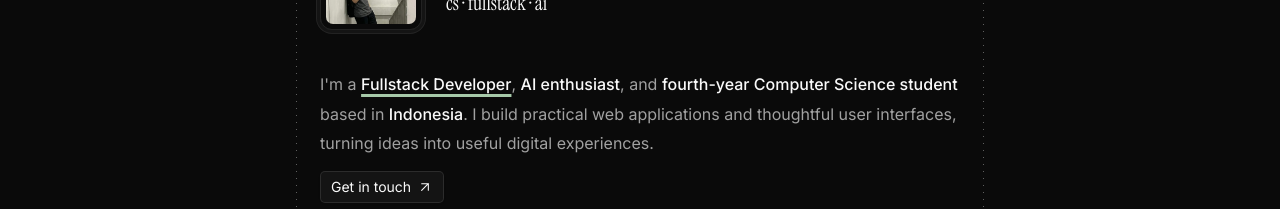
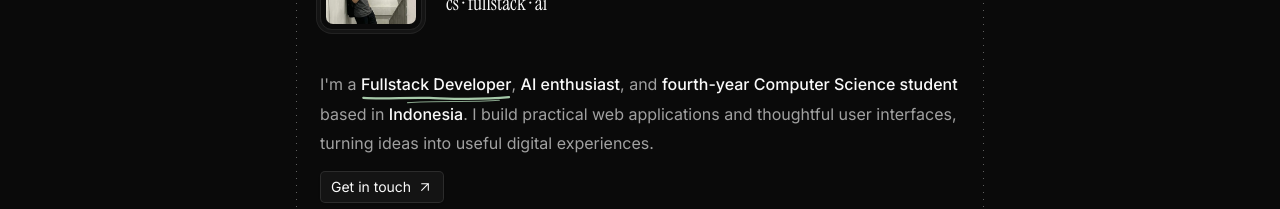
Before and after one commit to Jordannst/dev-folio, a Next.js app: page / in a window 1280 px wide. Shown: the part 280-489 px from the top of the page. Built offline with nearby package versions, Linux system fonts and the light colour scheme.

Commit message:
feat(profile): animate randomized hand-drawn underline

```diff
--- a/src/app/globals.css
+++ b/src/app/globals.css
@@ -17,7 +17,12 @@ h1,h2,h3,p { margin:0; }.muted { color:var(--muted); }
 .hero-intro { display:flex; gap:24px; align-items:center; padding:40px 0 24px; }.avatar-frame { flex-shrink:0; width:102px; height:102px; padding:5px; border-radius:12px; border:1px solid var(--border); box-shadow:0 0 0 3px var(--surface),0 0 0 4px var(--border); }.avatar-frame img { height:100%; width:100%; object-fit:cover; object-position:center 27%; border-radius:7px; }
 .hero-identity { flex:1; min-width:0; }.hero-identity h1 { font-family:var(--font-instrument-serif); font-size:36px; font-weight:400; line-height:1.25; letter-spacing:-.8px; }.hero-identity p { font-family:var(--font-instrument-serif); font-size:20px; margin-top:3px; }.name-verified { color:#1d9bf0; width:24px; height:24px; display:inline-block; vertical-align:-2px; }
 .command-trigger { align-self:flex-start; display:flex; align-items:center; gap:5px; margin-top:8px; padding:3px 9px; font-size:11px; line-height:18px; color:var(--muted); border:1px solid var(--border); border-radius:4px; box-shadow:0 2px 0 var(--border),0 4px 5px #00000008; background:var(--surface); position:relative; }.command-trigger::after { content:""; position:absolute; inset:-9px -2px; }.command-trigger kbd { font-family:inherit; }
-.bio { color:var(--muted); line-height:1.85; margin:16px 0 12px; }.bio strong,.bio .role-accent,.socials strong { font-weight:500; color:var(--foreground); }.role-accent { text-decoration:underline; text-decoration-color:#a6c9a9; text-decoration-thickness:3px; text-underline-offset:4px; }
+.bio { color:var(--muted); line-height:1.85; margin:16px 0 12px; }.bio strong,.bio .role-accent,.socials strong { font-weight:500; color:var(--foreground); }.role-accent { position:relative; display:inline-block; }
+.role-underline { position:absolute; left:0; bottom:-5px; width:100%; height:11px; overflow:visible; pointer-events:none; }
+.role-underline path { fill:none; stroke:#a6c9a9; stroke-width:2.8; stroke-linecap:round; stroke-linejoin:round; stroke-dasharray:1; stroke-dashoffset:1; animation:role-underline-draw 780ms cubic-bezier(.35,0,.25,1) 200ms forwards; }
+.role-underline .role-underline-second { stroke-width:1.5; opacity:.8; animation-duration:350ms; animation-delay:820ms; }
+@keyframes role-underline-draw { to { stroke-dashoffset:0; } }
+@media (prefers-reduced-motion:reduce) { .role-underline path { animation:none; stroke-dashoffset:0; } }
 .button { display:inline-flex; align-items:center; justify-content:center; gap:6px; font-size:12px; line-height:18px; padding:6px 10px; border-radius:5px; border:1px solid var(--border); background:var(--surface); box-shadow:0 1px 3px #00000008; position:relative; transition:transform .15s,box-shadow .15s; }.button::after { content:""; position:absolute; inset:-6px 0; }.button:hover { transform:translateY(-1px); box-shadow:0 3px 7px #0000000d; }.hero-cta { font-size:14px; }
 .button-face { display:inline-flex; align-items:center; justify-content:center; gap:inherit; }
 /* Animate the face, keeping the link's hit area and social preview anchor fixed. */
--- a/src/app/page.tsx
+++ b/src/app/page.tsx
@@ -11,6 +11,7 @@ import { Icon } from "@/components/icon";
 import { Companion } from "@/components/companion";
 import { SocialLinks } from "@/components/social-links";
 import { SkillList } from "@/components/skill-list";
+import { HanddrawnRole } from "@/components/handdrawn-role";
 
 export default function HomePage() {
   return <main id="main" className="site-shell">
@@ -19,7 +20,7 @@ export default function HomePage() {
     <header className="hero"><div className="hero-intro cross-line">
       <div className="avatar-frame"><Image src={portfolio.profile.avatar} alt="Jordan Sutarto" width={696} height={932} priority sizes="(min-width: 640px) 96px, 72px" /></div>
       <div className="hero-identity"><h1 id="home" tabIndex={-1}>Hi, I’m {portfolio.profile.name} <svg className="name-verified" viewBox="0 0 24 24" aria-hidden="true"><path fill="currentColor" d="M12 1.5c1.2 0 1.8 1.4 2.8 1.8s2.4-.2 3.3.6.3 2.3.7 3.3 1.7 1.6 1.7 2.8c0 .8 1.5 1.1 1.5 2s-1.5 1.2-1.5 2c0 1.2-1.3 1.8-1.7 2.8s.2 2.5-.7 3.3-2.3.2-3.3.6S13.2 22.5 12 22.5s-1.8-1.4-2.8-1.8-2.4.2-3.3-.6-.3-2.3-.7-3.3S3.5 15.2 3.5 14C3.5 13.2 2 12.9 2 12s1.5-1.2 1.5-2c0-1.2 1.3-1.8 1.7-2.8s-.2-2.5.7-3.3 2.3-.2 3.3-.6S10.8 1.5 12 1.5Z"/><path d="m8 12 2.5 2.5 5.5-6" fill="none" stroke="var(--background)" strokeWidth="2.2" strokeLinecap="round" strokeLinejoin="round"/></svg></h1><p>cs · fullstack · ai</p></div><CommandMenu />
-    </div><p className="bio">{portfolio.profile.bio.split(/(Fullstack Developer|AI enthusiast|fourth-year Computer Science student|Indonesia)/g).map((text, index) => index % 2 ? <strong key={index} className={text === portfolio.profile.role ? "role-accent" : undefined}>{text}</strong> : text)}</p>
+    </div><p className="bio">{portfolio.profile.bio.split(/(Fullstack Developer|AI enthusiast|fourth-year Computer Science student|Indonesia)/g).map((text, index) => index % 2 ? text === portfolio.profile.role ? <HanddrawnRole key={index}>{text}</HanddrawnRole> : <strong key={index}>{text}</strong> : text)}</p>
     <a href={`mailto:${portfolio.profile.email}`} className="button hero-cta"><span className="button-face">Get in touch <Icon name="arrow" /></span></a>
     <div className="socials"><p>Here are my <strong>socials</strong></p><SocialLinks socials={portfolio.socials} profile={portfolio.profile} /></div></header>
     <section className="experience-section" aria-labelledby="experience"><SectionHeading id="experience">Experience</SectionHeading><Experience items={portfolio.experience} /></section>
--- /dev/null
+++ b/src/components/handdrawn-role.tsx
@@ -0,0 +1,24 @@
+"use client";
+
+import { useEffect, useState } from "react";
+
+const strokes = [
+  ["M3 8C35 3 63 7 94 6S157 3 197 5"],
+  ["M3 9C42 8 65 4 100 5S159 7 197 3"],
+  ["M3 7C32 3 57 4 83 6S132 9 158 5S184 2 197 3", "M17 12C44 8 75 9 104 10S140 10 155 8"],
+  ["M3 5C33 7 59 4 91 5S154 8 197 4", "M62 11C99 8 143 11 184 8"],
+  ["M3 9C37 4 68 6 103 4S166 5 197 2", "M8 12C36 10 63 10 88 11"],
+];
+
+export function HanddrawnRole({ children }: { children: string }) {
+  const [variant, setVariant] = useState<number | null>(null);
+
+  // Choose after hydration so server and initial client markup stay identical.
+  useEffect(() => setVariant(Math.floor(Math.random() * strokes.length)), []);
+
+  return <strong className="role-accent">{children}
+    {variant !== null && <svg className="role-underline" viewBox="0 0 200 14" preserveAspectRatio="none" aria-hidden="true" data-style={variant}>
+      {strokes[variant].map((path, index) => <path key={index} d={path} pathLength={1} className={index ? "role-underline-second" : undefined} />)}
+    </svg>}
+  </strong>;
+}
```
